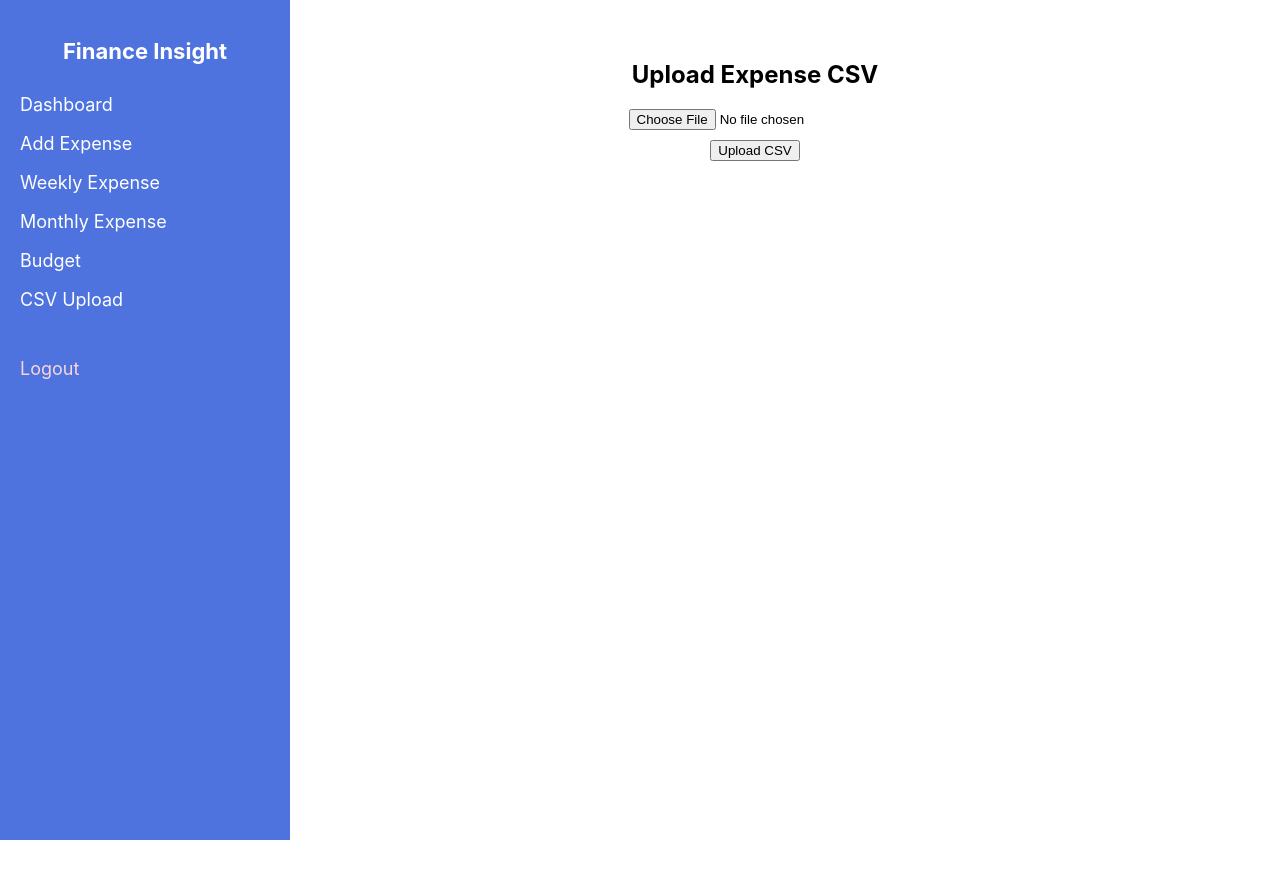
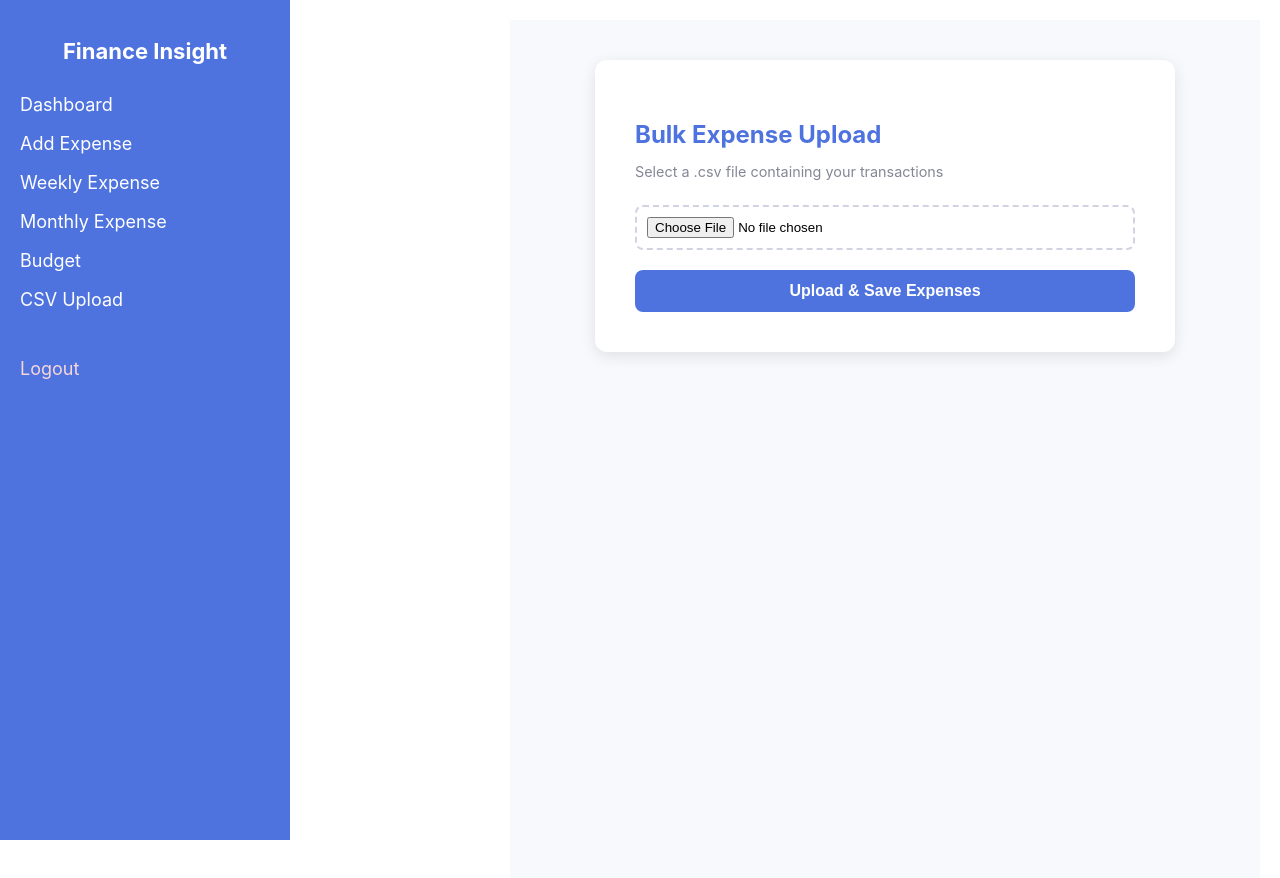
Before and after one commit to ankit5183/Finanical_Insight_Project, a React (Create React App) app in the folder finance_frontend/: page /upload-csv in a window 1280 px wide. Shown: the top 878 px of the page. Before the commit the page ends 800 px from the top, so only its background shows below. Built offline with nearby package versions, Linux system fonts and the light colour scheme; no server answers.

Commit message:
Update CSVUpload.jsx

```diff
--- a/finance_frontend/src/Pages/CSVUpload.jsx
+++ b/finance_frontend/src/Pages/CSVUpload.jsx
@@ -5,24 +5,27 @@ import { API_URL } from "../Config";
 function CSVUpload() {
   const [file, setFile] = useState(null);
   const [message, setMessage] = useState("");
+  const [loading, setLoading] = useState(false);
 
   const token = localStorage.getItem("token");
 
   const handleFileChange = (e) => {
     setFile(e.target.files[0]);
+    setMessage(""); // Clear message when new file is picked
   };
 
   const uploadCSV = async (e) => {
     e.preventDefault();
 
     if (!file) {
-      setMessage("Please select a CSV file first!");
+      setMessage("⚠️ Please select a CSV file first!");
       return;
     }
 
     const formData = new FormData();
     formData.append("file", file);
 
+    setLoading(true);
     try {
       const response = await axios.post(
         `${API_URL}/api/csv/upload`,
@@ -35,44 +38,96 @@ function CSVUpload() {
         }
       );
 
-      setMessage("CSV uploaded successfully!");
+      setMessage("✅ " + response.data);
       setFile(null);
+      // Reset the file input field manually
+      e.target.reset();
     } catch (error) {
       console.error("CSV Upload Error:", error);
-      setMessage("Failed to upload CSV!");
+      const errorMsg = error.response?.data || "Failed to upload CSV!";
+      setMessage("❌ " + errorMsg);
+    } finally {
+      setLoading(false);
     }
   };
 
   return (
     <div style={styles.container}>
-      <h2 style={styles.title}>Upload Expense CSV</h2>
+      <div style={styles.card}>
+        <h2 style={styles.title}>Bulk Expense Upload</h2>
+        <p style={styles.subtitle}>Select a .csv file containing your transactions</p>
 
-      <form onSubmit={uploadCSV} style={styles.form}>
-        <input type="file" accept=".csv" onChange={handleFileChange} />
-        <button type="submit">Upload CSV</button>
-      </form>
+        <form onSubmit={uploadCSV} style={styles.form}>
+          <input
+            type="file"
+            accept=".csv"
+            onChange={handleFileChange}
+            style={styles.fileInput}
+          />
+          <button
+            type="submit"
+            disabled={loading}
+            style={{...styles.button, opacity: loading ? 0.7 : 1}}
+          >
+            {loading ? "Processing..." : "Upload & Save Expenses"}
+          </button>
+        </form>
 
-      {message && <p>{message}</p>}
+        {message && (
+          <div style={{
+            ...styles.messageBox,
+            color: message.includes("✅") ? "#1cc88a" : "#e74a3b"
+          }}>
+            {message}
+          </div>
+        )}
+      </div>
     </div>
   );
 }
 
 const styles = {
   container: {
-    padding: "20px",
+    padding: "40px",
+    background: "#f8f9fc",
+    minHeight: "100vh",
+    marginLeft: "260px",
+    display: "flex",
+    justifyContent: "center",
+    alignItems: "flex-start",
+  },
+  card: {
+    background: "white",
+    padding: "40px",
+    borderRadius: "12px",
+    boxShadow: "0 4px 15px rgba(0,0,0,0.1)",
+    width: "100%",
     maxWidth: "500px",
-    margin: "auto",
-    textAlign: "center",
   },
-  title: {
-    marginBottom: "20px",
+  title: { color: "#4e73df", marginBottom: "10px" },
+  subtitle: { color: "#858796", marginBottom: "25px", fontSize: "0.9rem" },
+  form: { display: "flex", flexDirection: "column", gap: "20px" },
+  fileInput: {
+    padding: "10px",
+    border: "2px dashed #d1d3e2",
+    borderRadius: "8px",
+    cursor: "pointer",
   },
-  form: {
-    display: "flex",
-    flexDirection: "column",
-    gap: "10px",
-    alignItems: "center",
+  button: {
+    padding: "12px",
+    background: "#4e73df",
+    color: "white",
+    border: "none",
+    borderRadius: "8px",
+    fontWeight: "bold",
+    cursor: "pointer",
+    fontSize: "1rem",
   },
+  messageBox: {
+    marginTop: "20px",
+    fontWeight: "bold",
+    fontSize: "0.95rem",
+  }
 };
 
 export default CSVUpload;
```
